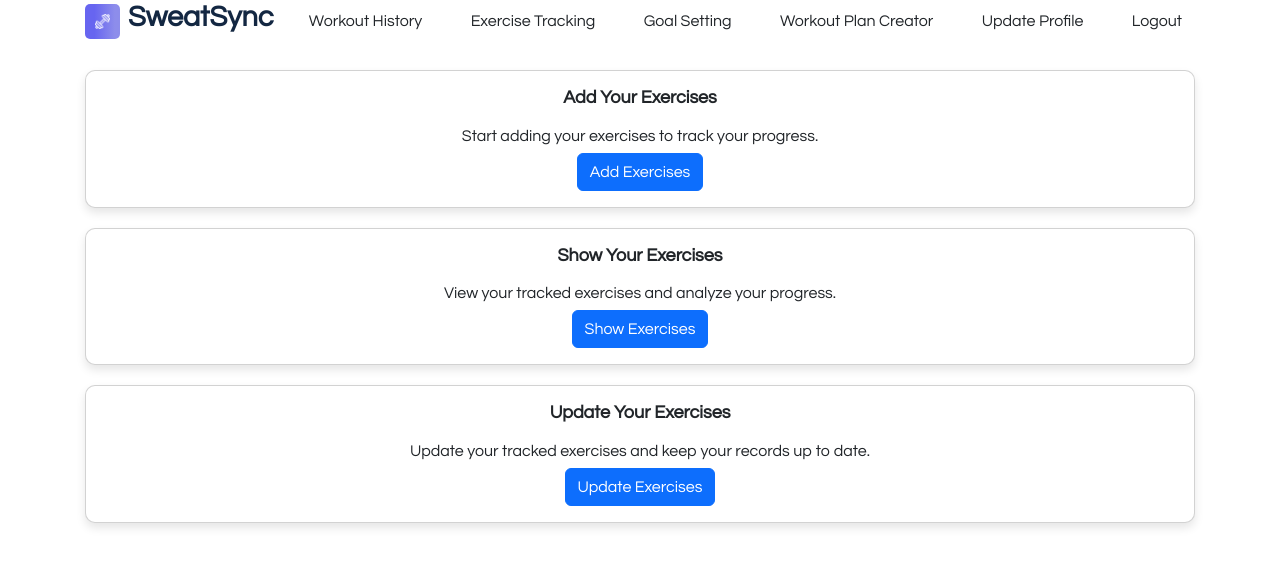
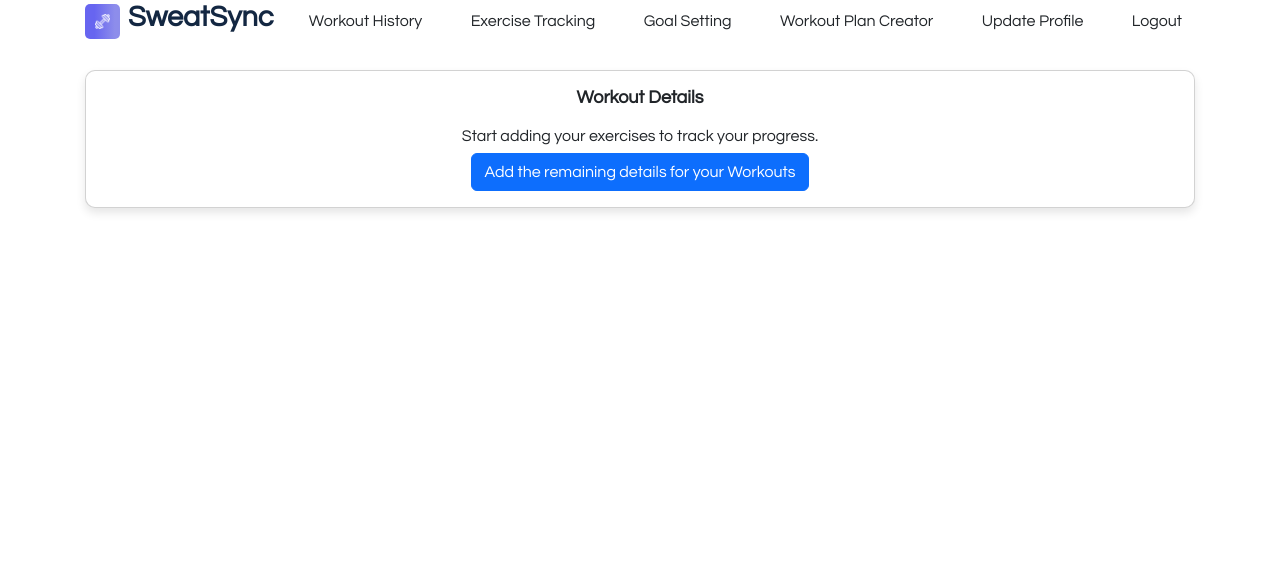
Before and after one commit to CHaitanya1339/front1, a React (Create React App) app: page /exercise-tracking in a window 1280 px wide. Shown: the top 566 px of the page. Built offline with nearby package versions, Linux system fonts and the light colour scheme.

Commit message:
tr removed

```diff
--- a/src/pages/Tracking.js
+++ b/src/pages/Tracking.js
@@ -17,23 +17,9 @@ const Tracking = () => {
       <div className="container">
         <div className="card" data-aos="fade-up">
           <div className="card-body">
-            <h5 className="card-title">Add Your Exercises</h5>
+            <h5 className="card-title">Workout Details</h5>
             <p className="card-text">Start adding your exercises to track your progress.</p>
-            <Link to="/add-exercises" className="btn btn-primary">Add Exercises</Link>
-          </div>
-        </div>
-        <div className="card" data-aos="fade-up">
-          <div className="card-body">
-            <h5 className="card-title">Show Your Exercises</h5>
-            <p className="card-text">View your tracked exercises and analyze your progress.</p>
-            <Link to="/show-exercises" className="btn btn-primary">Show Exercises</Link>
-          </div>
-        </div>
-        <div className="card" data-aos="fade-up">
-          <div className="card-body">
-            <h5 className="card-title">Update Your Exercises</h5>
-            <p className="card-text">Update your tracked exercises and keep your records up to date.</p>
-            <Link to="/update-exercises" className="btn btn-primary">Update Exercises</Link>
+            <Link to="/add-exercises" className="btn btn-primary">Add the remaining details for your Workouts</Link>
           </div>
         </div>
       </div>
```
